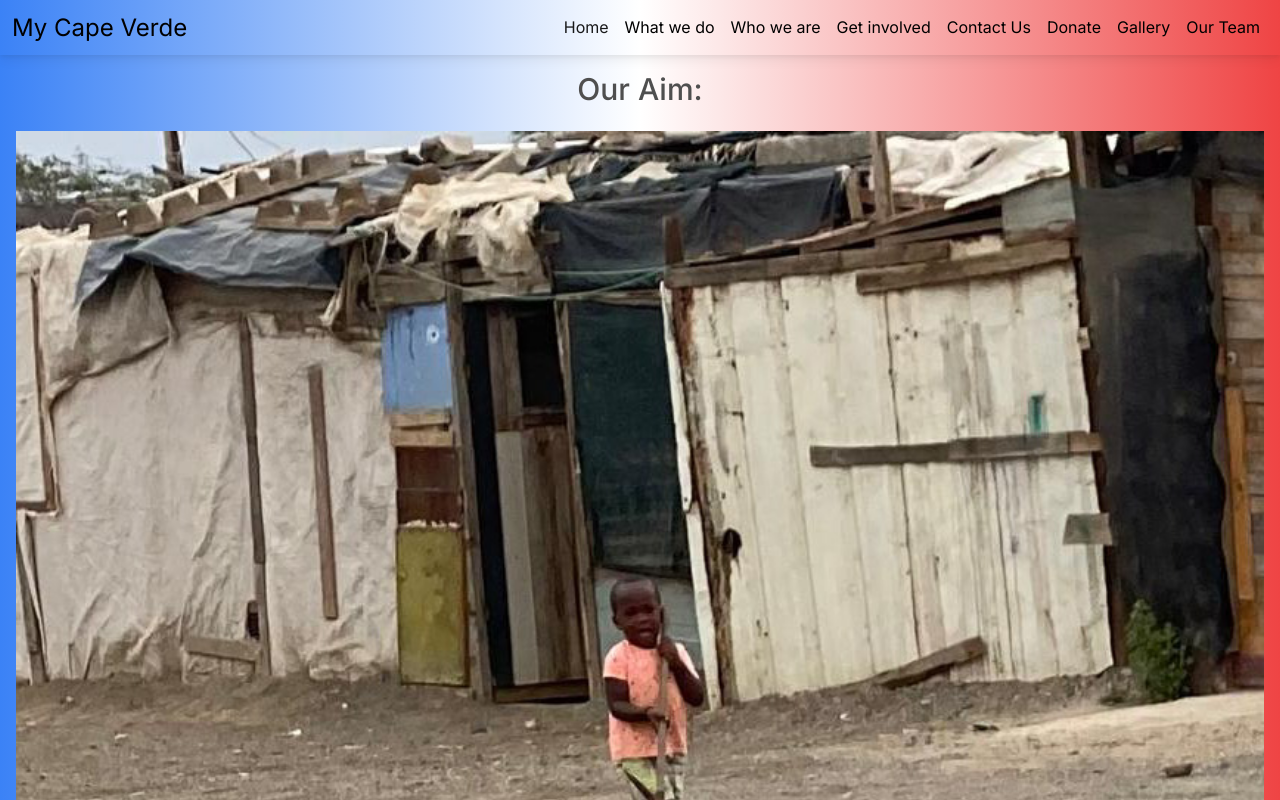
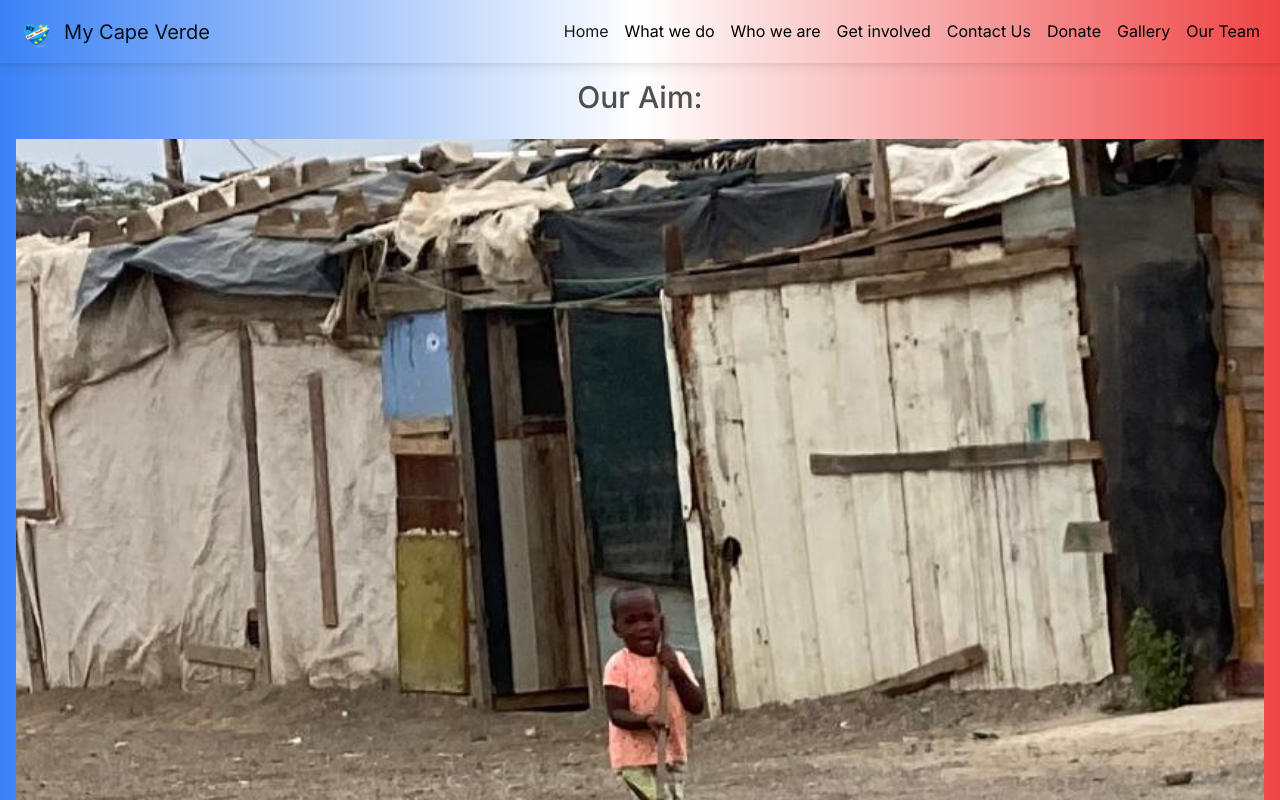
Before and after one commit to jacam666/capeverde, a Next.js app: page / in a window 1280 px wide. Shown: the top 800 px of the page. Built offline with nearby package versions, Linux system fonts and the light colour scheme.

Commit message:
added new logo to navbar

```diff
--- a/src/app/components/ResponsiveNavbar.tsx
+++ b/src/app/components/ResponsiveNavbar.tsx
@@ -9,8 +9,8 @@ import {
     MDBNavbar,
     MDBNavbarToggler,
     MDBNavbarNav,
-    MDBNavbarItem,
     MDBNavbarLink,
+    MDBNavbarBrand,
     MDBIcon,
     MDBCollapse
 } from 'mdb-react-ui-kit';
@@ -19,10 +19,13 @@ export default function ResponsiveNavbar() {
     const [openNavSecond, setOpenNavSecond] = useState(false);
 
     return (
-        // <MDBNavbar className='bg-gradient-to-r from-blue-200 to-slate-600 text-black' expand='lg' light bgColor='light'>
-        <MDBNavbar className='bg-gradient-to-r from-blue-10 to-slate-40 text-black' expand='lg' light bgColor='light'>
+        <MDBNavbar className='d-flex align-items-center bg-gradient-to-r from-blue-10 to-slate-40 text-black' expand='lg' light bgColor='light'>
             <MDBContainer fluid className=''>
-                <MDBNavbarLink href='/' style={{ fontSize: '1.5rem' }}>My Cape Verde</MDBNavbarLink>
+                {/* <MDBNavbarLink href='/' style={{ fontSize: '1.5rem' }}>My Cape Verde</MDBNavbarLink> */}
+                <MDBNavbarBrand>
+                    <img src='/images/myCapeVerdeLOGO1copy.png' alt="Logo" className="h-9 mr-2 logo" />
+                    <MDBNavbarLink href='/'>My Cape Verde</MDBNavbarLink>
+                </MDBNavbarBrand>
                 <MDBNavbarToggler
                     aria-expanded='false'
                     aria-label='Toggle navigation'
@@ -30,6 +33,7 @@ export default function ResponsiveNavbar() {
                 >
                     <MDBIcon icon='bars' fas />
                 </MDBNavbarToggler>
+
                 <MDBCollapse navbar open={openNavSecond}>
                     <div className='ms-auto'>
                         <MDBNavbarNav>
```
Also changed, not shown: public/images/myCapeVerdeLOGO1.jpg (added), public/images/myCapeVerdeLOGO1copy.png (added). Lines whose indentation alone changed are shown as unchanged.
